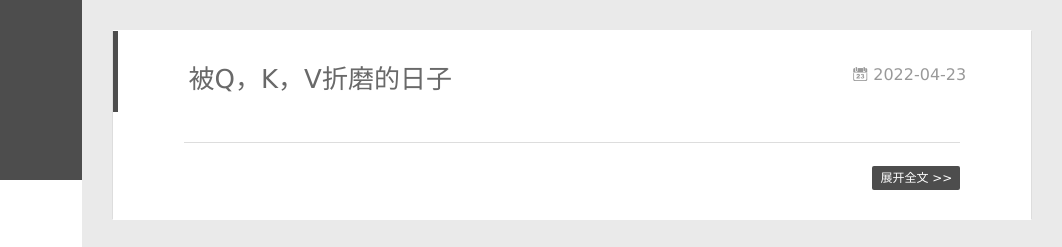
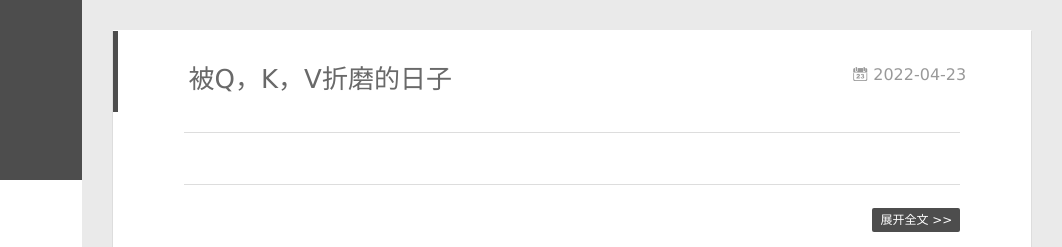
Before and after one commit to ohosh/ohosh.github.io, a plain HTML site: page index.html in a window 1280 px wide. Shown: the top 247 px of the page, 218-1280 px from the left. Drawn offline with Linux system fonts and the light colour scheme; no server answers.

Commit message:
Site updated: 2022-04-23 21:44:13

```diff
--- a/index.html
+++ b/index.html
@@ -178,7 +178,8 @@
 
     <div class="article-entry" itemprop="articleBody">
 
-        <details>
+        <hr>
+<details>
 <summary>
 </summary>
 
```
Also changed, not shown: 2022/04/23/被Q，K，V折磨的日子/index.html (+5 -4 lines).
